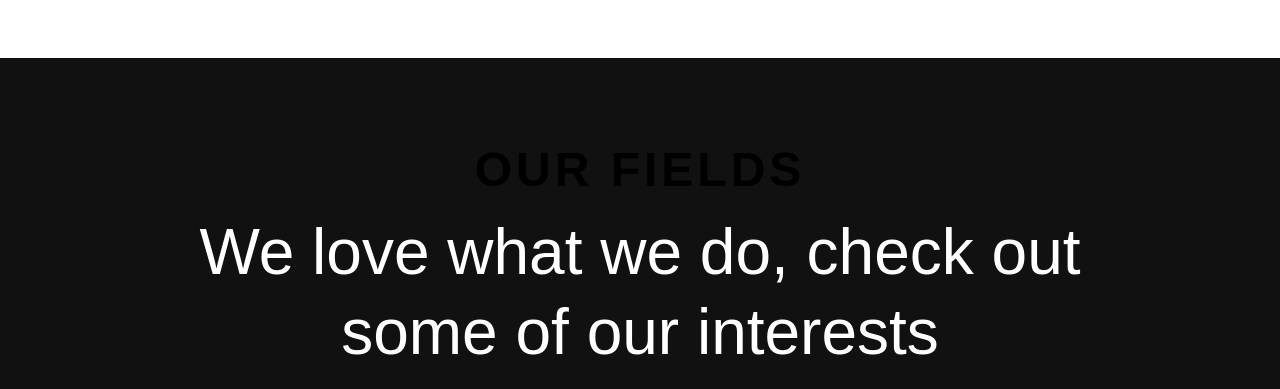
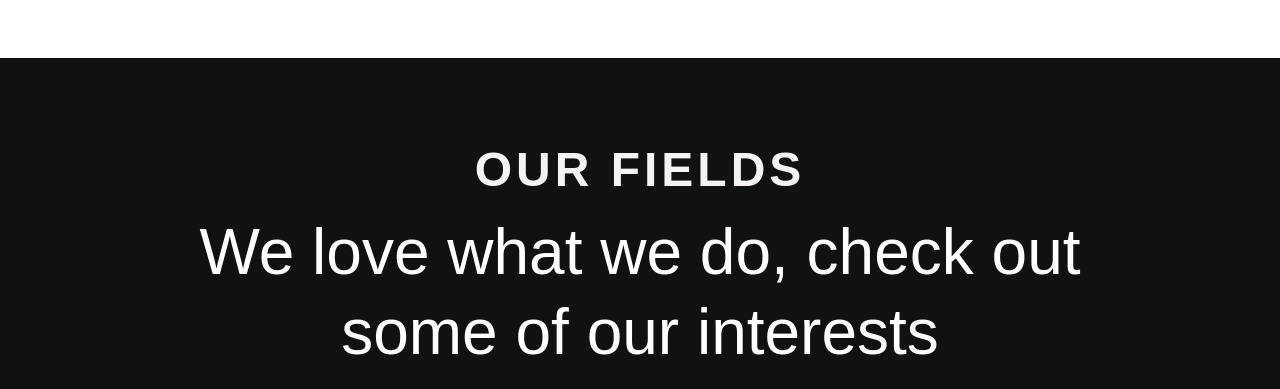
Before and after one commit to Kadam-Saurabh/mlsac-website, a plain HTML site: page mlsac aissms ioit.org/index.html in a window 1280 px wide. Shown: the part 1540-1929 px from the top of the page. Drawn offline with nearby package versions, Linux system fonts and the light colour scheme.

Commit message:
Update style.css

```diff
--- a/mlsac aissms ioit.org/assets/css/style.css
+++ b/mlsac aissms ioit.org/assets/css/style.css
@@ -946,7 +946,7 @@ h6 {
     line-height: 1.333;
     text-transform: uppercase;
     letter-spacing: .25rem;
-    color:rgb(0, 0, 0);
+    color:rgb(245, 243, 243);
     margin-top: 0;
     margin-bottom: 0
 
```
